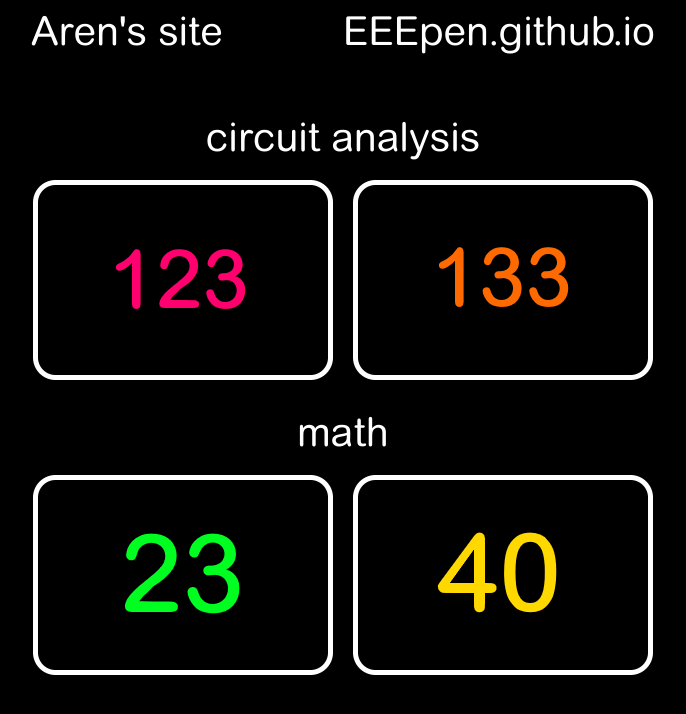
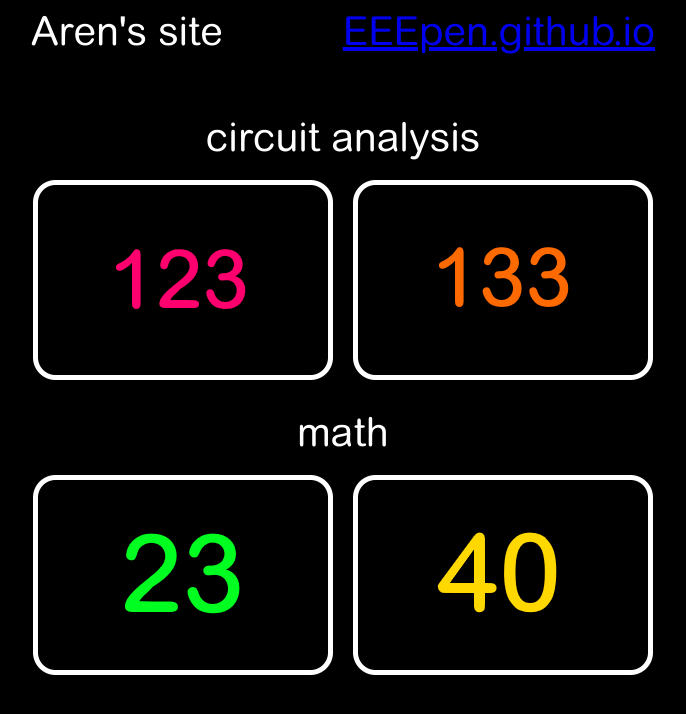
Before and after one commit to KoiTF2/dump_site_2, a plain HTML site: page index.html in a window 1280 px wide. Shown: the whole page, without its empty margins (297-983 px from the left). Drawn offline with Linux system fonts and the light colour scheme.

Commit message:
Update index.html

```diff
--- a/index.html
+++ b/index.html
@@ -48,7 +48,7 @@
     <div class="stack">
         <div class="top">
             <div> Aren's site </div>
-            <div> EEEpen.github.io </div>
+            <a href="../"> EEEpen.github.io </a>
         </div>
 
         <div></div> <div></div>
```
